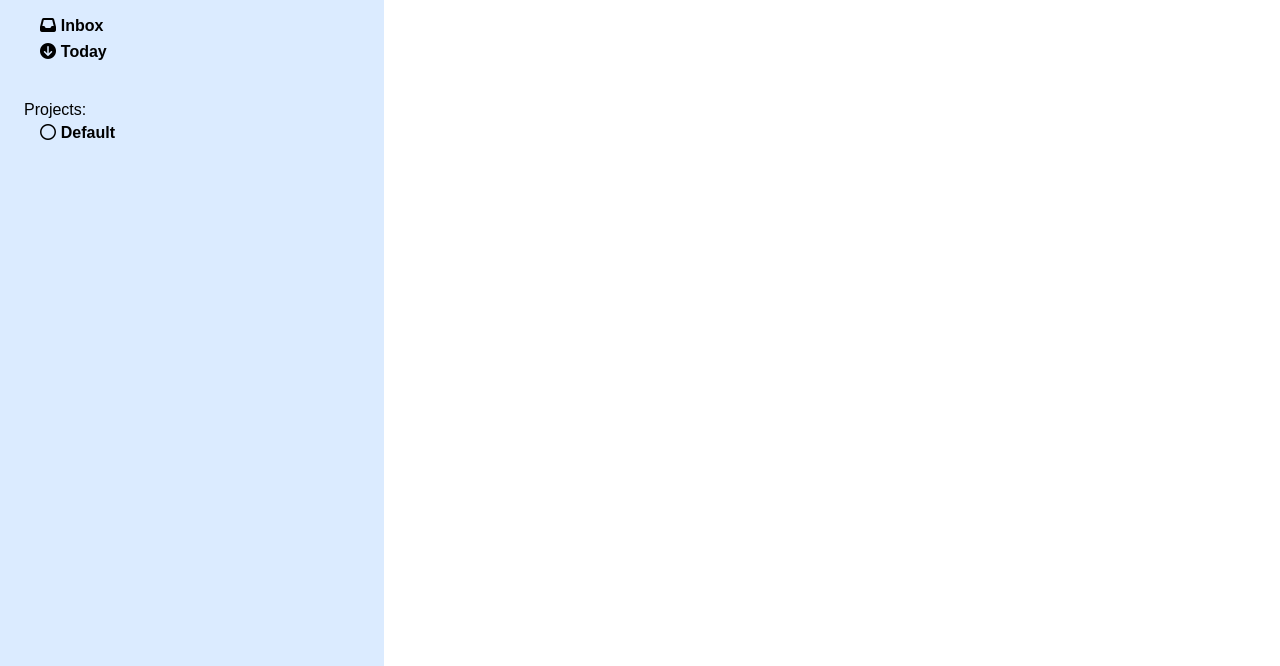
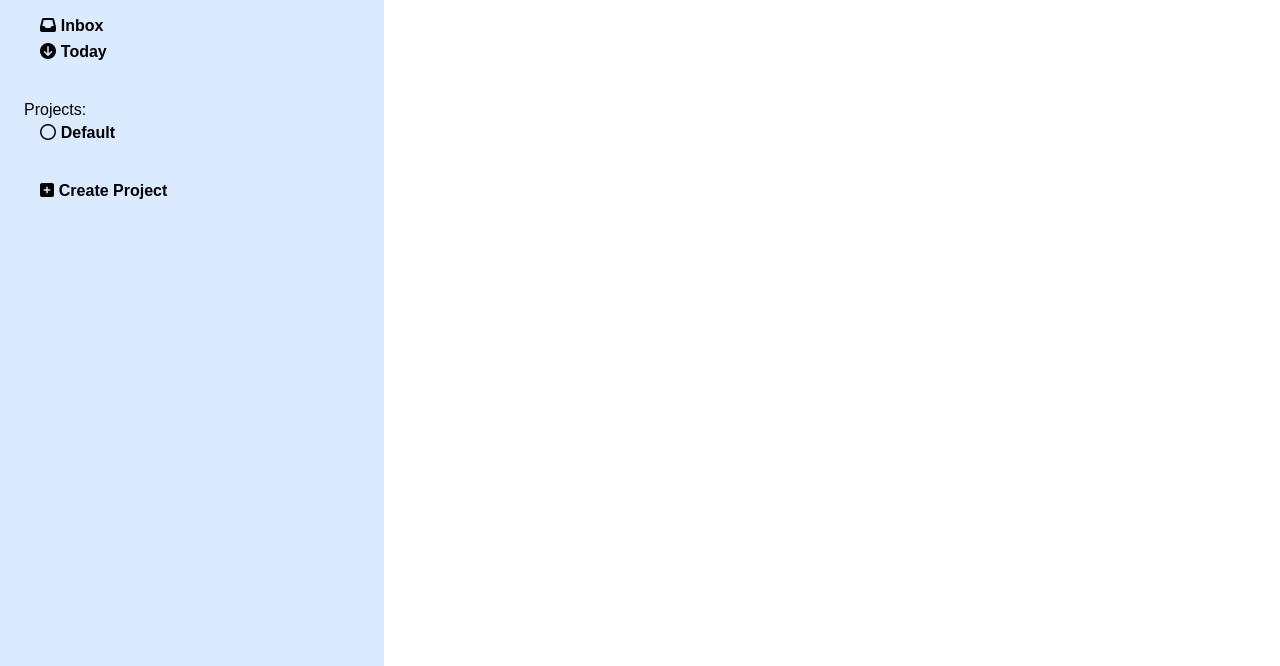
Before and after one commit to SarvarKh/to-do-list, a website built with webpack: page dist/index.html in a window 1280 px wide. Shown: the part 74-740 px from the top of the page. Built offline with nearby package versions, Linux system fonts and the light colour scheme.

Commit message:
Add project create btn in aside section

```diff
--- a/src/page-loader.js
+++ b/src/page-loader.js
@@ -86,6 +86,18 @@ function createAside() {
     asideBottom.appendChild(defaulBtn);
     aside.appendChild(asideBottom);
 
+    const createProjectBtn = createE("button", false, "aside-btn");
+    createProjectBtn.addEventListener('click', (e) => {
+        createProject();
+    })
+    const createProjectIcon = document.createElement('i');
+    createProjectIcon.classList.add('fas');
+    createProjectIcon.classList.add('fa-plus-square');
+    let createProjectTitle = createE('span', "Create Project")
+    createProjectBtn.appendChild(createProjectIcon);
+    createProjectBtn.appendChild(createProjectTitle);
+    aside.appendChild(createProjectBtn);
+
     return aside;
 }
 
```
Also changed, not shown: dist/index.html, dist/main.js.
